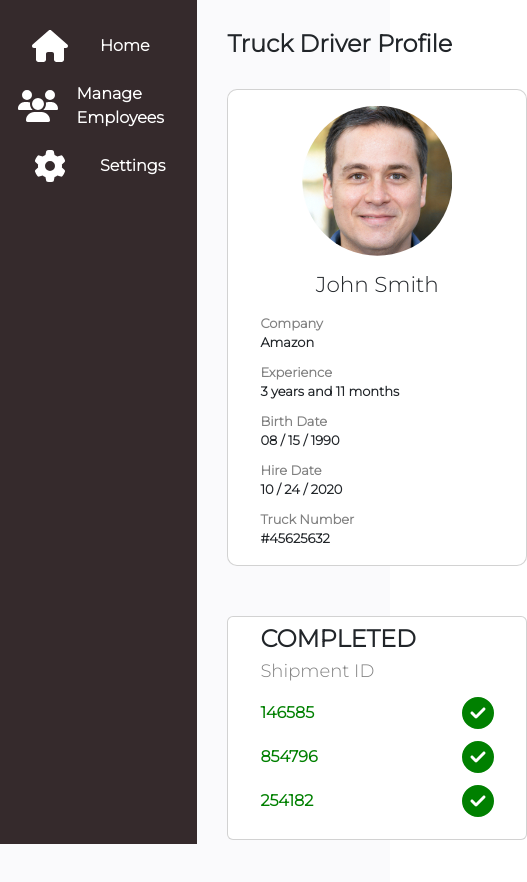
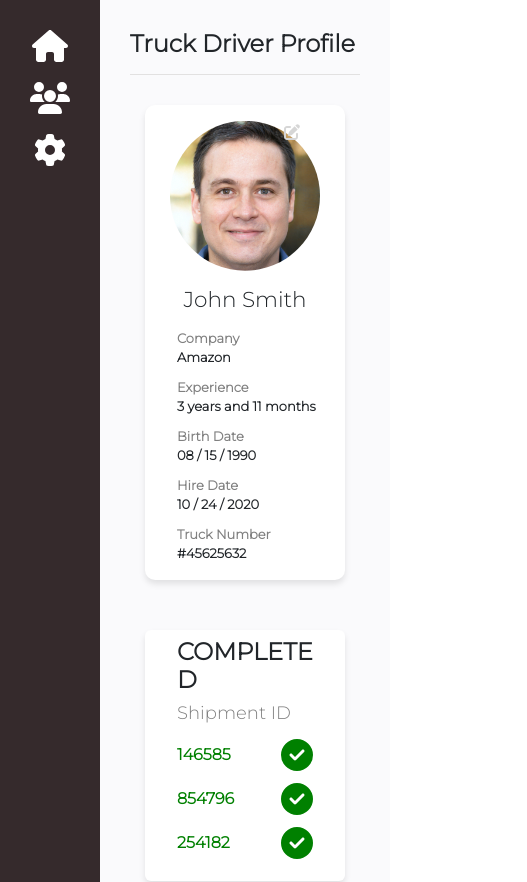
Before and after one commit to ferpalacios9/profile-employee, a Vue app: page / in a window 390 px wide. Shown: the top 882 px of the page, 527 px wide, since content can reach past the window. Built offline with nearby package versions, Linux system fonts and the light colour scheme.

Commit message:
Responsive Design

```diff
--- a/src/components/MenuItem.vue
+++ b/src/components/MenuItem.vue
@@ -38,4 +38,15 @@ a:hover {
     display: flex;
     justify-content: center;
 }
+
+@media (max-width: 800px) {
+    .title {
+        display: none;
+    }
+
+    .item {
+        justify-content: center;
+    }
+}
+
 </style>
--- a/src/components/MenuOptions.vue
+++ b/src/components/MenuOptions.vue
@@ -21,19 +21,20 @@ import MenuItem from "./MenuItem.vue";
     background-color: #352A2C;
     width: 300px;
     color: white;
-    height: 100vh;
+    height: 200vh;
     padding-top: 20px;
 }
 
-/*.profile img {
-    border-radius: 50%;
-    min-width: 50px;
-    max-width: 300px;
-    width: 100%;
-}*/
 .menu-items ul {
     list-style: none;
     padding: 0;
     margin: 0;
 }
+
+@media (max-width: 400px) {
+    .menu {
+        width: auto;
+    }
+}
+
 </style>
--- a/src/components/ProfileCard.vue
+++ b/src/components/ProfileCard.vue
@@ -2,6 +2,9 @@
     <div class="card">
         <div class="image-profile">
             <img :src="require('@/assets/img/' + profile.image)" alt="">
+            <div class="pen-icon">
+                <font-awesome-icon :icon="['fas', 'pen-to-square']" />
+            </div>
         </div>
         <h4 class="name">{{ profile.name }}</h4>
         <div class="info">
@@ -41,6 +44,8 @@ const { profile } = MenuItems;
 .card {
     width: 300px;
     border-radius: 10px;
+    border: none;
+    box-shadow: 0px 4px 6px rgba(0, 0, 0, 0.1);
 }
 
 .card h4 {
@@ -52,6 +57,16 @@ const { profile } = MenuItems;
     display: flex;
     justify-content: center;
     margin: 16px 0;
+}
+
+.pen-icon {
+    position: absolute;
+    right: 45px;
+    color: rgb(214, 214, 214);
+}
+
+.pen-icon:hover {
+    cursor: pointer;
 }
 
 .card img {
@@ -71,4 +86,11 @@ const { profile } = MenuItems;
 
 .info p {
     margin-bottom: 10px;
-}</style>
+}
+
+@media (max-width: 400px) {
+    .card {
+        width: 200px;
+    }
+}
+</style>
--- a/src/components/ProfilePanel.vue
+++ b/src/components/ProfilePanel.vue
@@ -26,11 +26,17 @@ import ShipmentCard from './ShipmentCard.vue';
     margin: 0 30px;
 }
 
+.header {
+    margin-bottom: 30px;
+}
+
 .header h1 {
-    padding: 30px 0;
+    padding-top: 30px;
+    padding-bottom: 15px;
     font-size: 24px;
     margin: 0;
     font-weight: 600;
+    border-bottom: 1px solid rgb(226, 225, 225);
 }
 
 .panel {
--- a/src/components/ShipmentCard.vue
+++ b/src/components/ShipmentCard.vue
@@ -48,6 +48,8 @@ console.log(completedShipments)
 .card {
     width: 400px;
     padding-right: 32px;
+    border: none;
+    box-shadow: 0px 4px 6px rgba(0, 0, 0, 0.1);
 }
 
 .shipments-list ul {
@@ -102,4 +104,10 @@ console.log(completedShipments)
         margin-top: 50px;
     }
 }
+
+@media (max-width: 400px) {
+    .card {
+        width: 200px;
+    }
+}
 </style>
--- a/src/main.js
+++ b/src/main.js
@@ -13,6 +13,7 @@ import {
     faGear,
     faCircleCheck,
     faClock,
+    faPenToSquare,
 } from '@fortawesome/free-solid-svg-icons'
 
 /* add icons to the library */
@@ -21,5 +22,6 @@ library.add(faUsers)
 library.add(faGear)
 library.add(faCircleCheck)
 library.add(faClock)
+library.add(faPenToSquare)
 
 createApp(App).component('font-awesome-icon', FontAwesomeIcon).mount('#app')
```
